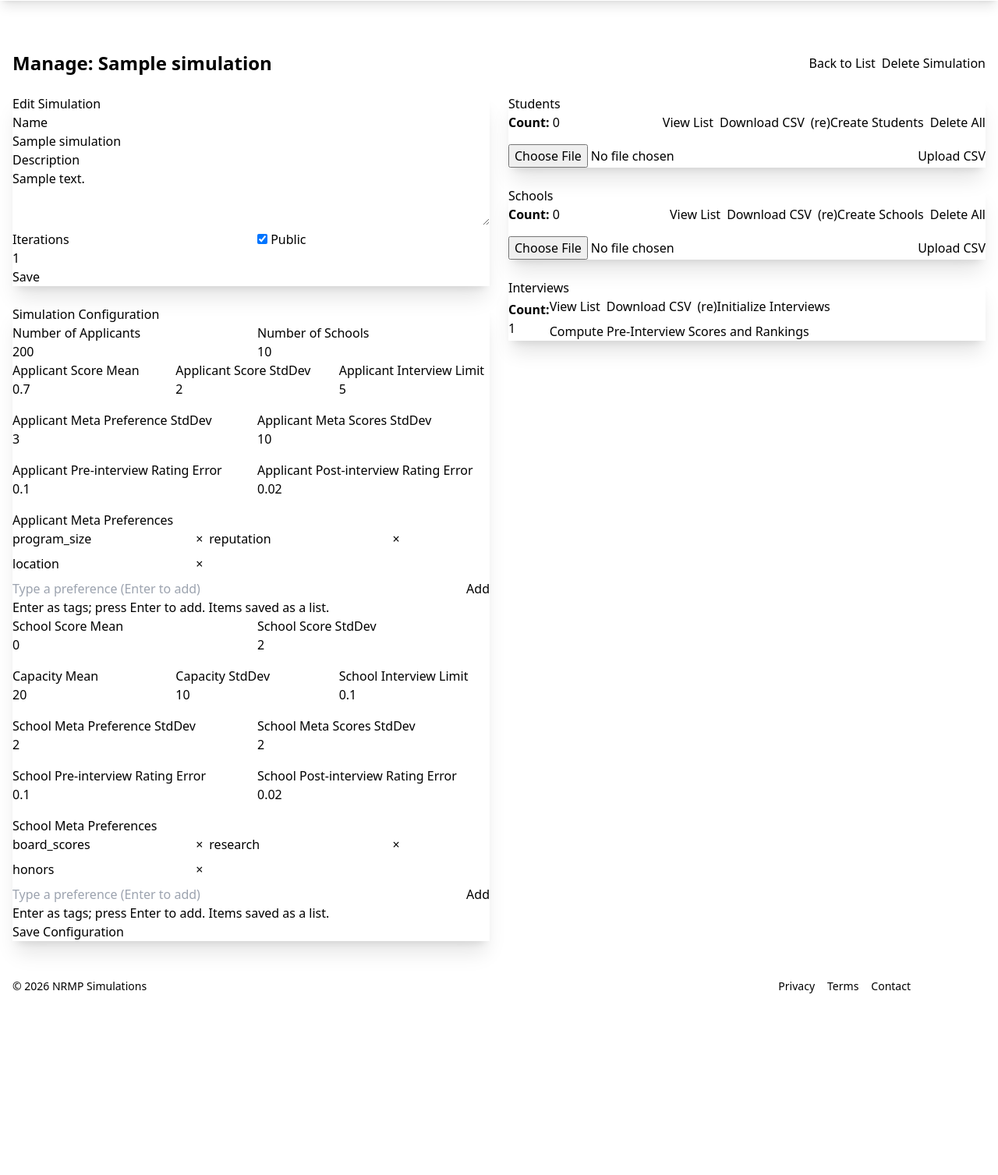
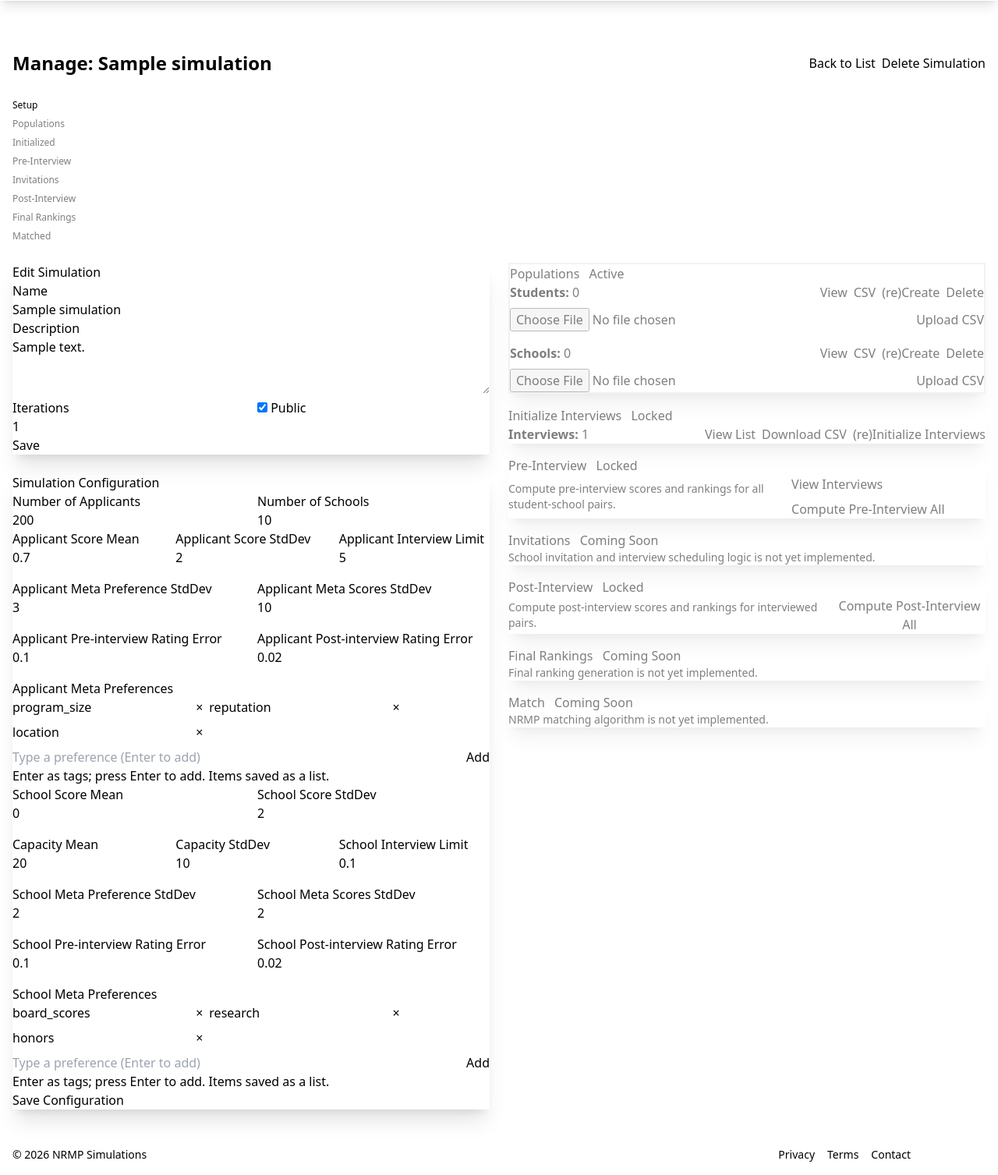
Before and after one commit to vincentdavis/NRMP_Simulated, a Django app: page /simulations/1/ in a window 1280 px wide. Shown: the part 303-1810 px from the top of the page at 78% size. Before the commit the page ends 1577 px from the top, so only its background shows below. Run offline with Django 5.2, Linux system fonts and the light colour scheme; a user stored in the database is signed in; tables that the repository leaves empty hold one stand-in row (values such as "Sample post"); data that the repository does not hold is empty; some libraries are stand-ins or nearby versions.

Commit message:
Add simulation workflow stages with post-interview scoring and stage-based UI
- Define SIMULATION_STAGES choices and add stage navigation methods to Simulation model
- Implement post-interview scoring/ranking functions in simulation_engine
- Add HTMX stage-card partials and workflow step indicator for multi-stage UI
- Add data migration converting "pending" status to "setup"
- Update TODO.md, pyproject.toml, and ruff.toml

Co-Authored-By: Claude Opus 4.6 (1M context) <noreply@anthropic.com>

```diff
--- /dev/null
+++ b/nrmps/templatetags/simulation_tags.py
@@ -0,0 +1,31 @@
+"""Template filters for simulation workflow stage rendering."""
+
+from django import template
+
+from nrmps.models import STAGE_ORDER
+
+register = template.Library()
+
+
+@register.filter
+def stage_complete(simulation, stage_key):
+    """Return True if *stage_key* is behind the simulation's current status."""
+    try:
+        return STAGE_ORDER.index(stage_key) < simulation.stage_index()
+    except ValueError:
+        return False
+
+
+@register.filter
+def stage_active(simulation, stage_key):
+    """Return True if *stage_key* is the simulation's current status."""
+    return simulation.status == stage_key
+
+
+@register.filter
+def stage_locked(simulation, stage_key):
+    """Return True if *stage_key* is ahead of the simulation's current status."""
+    try:
+        return STAGE_ORDER.index(stage_key) > simulation.stage_index()
+    except ValueError:
+        return True
--- a/nrmps/urls.py
+++ b/nrmps/urls.py
@@ -45,5 +45,6 @@ urlpatterns = (
         path("simulations/<int:pk>/compute-students-rankings/", views.simulation_compute_students_rankings, name="simulation_compute_students_rankings"),
         path("simulations/<int:pk>/compute-schools-rankings/", views.simulation_compute_schools_rankings, name="simulation_compute_schools_rankings"),
         path("simulations/<int:pk>/compute-pre-interview-all/", views.simulation_compute_pre_interview_all, name="simulation_compute_pre_interview_all"),
+        path("simulations/<int:pk>/compute-post-interview-all/", views.simulation_compute_post_interview_all, name="simulation_compute_post_interview_all"),
     ]
 )
--- a/nrmps/views.py
+++ b/nrmps/views.py
@@ -17,6 +17,21 @@ from .forms import SchoolsUploadForm, SignupForm, SimulationConfigForm, Simulati
 from .models import Interview, Simulation
 
 logger = logging.getLogger(__name__)
+
+
+def _render_stage_response(request, template, simulation, extra_context=None):
+    """Render a stage card partial plus an OOB workflow-steps swap.
+
+    Every HTMX action that changes stage state should use this helper so the
+    step indicator stays in sync without a full page reload.
+    """
+    context = {"simulation": simulation, "stages": simulation.get_workflow_stages()}
+    if extra_context:
+        context.update(extra_context)
+    card_html = render(request, template, context).content.decode()
+    oob_html = render(request, "nrmps/partials/_workflow_steps.html", context).content.decode()
+    oob_div = f'<div id="workflow-steps" hx-swap-oob="outerHTML">{oob_html}</div>'
+    return HttpResponse(card_html + oob_div)
 
 
 @require_GET
@@ -182,6 +197,7 @@ def simulation_manage(request, pk: int):
         "config_form": config_form,
         "students_upload_form": StudentsUploadForm(),
         "schools_upload_form": SchoolsUploadForm(),
+        "stages": sim.get_workflow_stages(),
     }
     return render(request, "nrmps/simulation_manage.html", context)
 
@@ -206,7 +222,8 @@ def simulation_delete_students(request, pk: int):
     if sim.owner_id != request.user.id:
         raise Http404()
     sim.delete_students()
-    return render(request, "nrmps/partials/_population_counts.html", {"simulation": sim})
+    sim.regress_status("setup")
+    return _render_stage_response(request, "nrmps/partials/_stage_populations.html", sim)
 
 
 @login_required
@@ -216,7 +233,8 @@ def simulation_delete_schools(request, pk: int):
     if sim.owner_id != request.user.id:
         raise Http404()
     sim.delete_schools()
-    return render(request, "nrmps/partials/_population_counts.html", {"simulation": sim})
+    sim.regress_status("setup")
+    return _render_stage_response(request, "nrmps/partials/_stage_populations.html", sim)
 
 
 @login_required
@@ -227,7 +245,9 @@ def simulation_create_students(request, pk: int):
     if sim.owner_id != request.user.id:
         raise Http404()
     sim.create_students()
-    return render(request, "nrmps/partials/_population_counts.html", {"simulation": sim})
+    if sim.students.exists() and sim.schools.exists():
+        sim.advance_status("populations")
+    return _render_stage_response(request, "nrmps/partials/_stage_populations.html", sim)
 
 
 @login_required
@@ -238,7 +258,9 @@ def simulation_create_schools(request, pk: int):
     if sim.owner_id != request.user.id:
         raise Http404()
     sim.create_schools()
-    return render(request, "nrmps/partials/_population_counts.html", {"simulation": sim})
+    if sim.students.exists() and sim.schools.exists():
+        sim.advance_status("populations")
+    return _render_stage_response(request, "nrmps/partials/_stage_populations.html", sim)
 
 
 @login_required
@@ -257,7 +279,9 @@ def simulation_upload_students(request, pk: int):
             for chunk in file.chunks():
                 out.write(chunk)
         sim.upload_students()
-    return render(request, "nrmps/partials/_population_counts.html", {"simulation": sim})
+    if sim.students.exists() and sim.schools.exists():
+        sim.advance_status("populations")
+    return _render_stage_response(request, "nrmps/partials/_stage_populations.html", sim)
 
 
 @login_required
@@ -276,7 +300,9 @@ def simulation_upload_schools(request, pk: int):
             for chunk in file.chunks():
                 out.write(chunk)
         sim.upload_schools()
-    return render(request, "nrmps/partials/_population_counts.html", {"simulation": sim})
+    if sim.students.exists() and sim.schools.exists():
+        sim.advance_status("populations")
+    return _render_stage_response(request, "nrmps/partials/_stage_populations.html", sim)
 
 
 # --- CSV downloads ---
@@ -409,7 +435,8 @@ def simulation_initialize_interviews(request, pk: int):
     from .simulation_engine import initialize_interview
 
     initialize_interview(sim)
-    return render(request, "nrmps/partials/_interview_counts.html", {"simulation": sim})
+    sim.advance_status("initialized")
+    return _render_stage_response(request, "nrmps/partials/_stage_initialize.html", sim)
 
 
 @login_required
@@ -469,7 +496,22 @@ def simulation_compute_pre_interview_all(request, pk: int):
     from .simulation_engine import compute_pre_interview_scores_and_rankings
 
     compute_pre_interview_scores_and_rankings(sim)
-    return render(request, "nrmps/partials/_interview_counts.html", {"simulation": sim})
+    sim.advance_status("pre_interview")
+    return _render_stage_response(request, "nrmps/partials/_stage_pre_interview.html", sim)
+
+
+@login_required
+@require_http_methods(["POST"])
+def simulation_compute_post_interview_all(request, pk: int):
+    """Compute post-interview scores and rankings for all interviewed pairs."""
+    sim = get_object_or_404(Simulation, pk=pk)
+    if sim.owner_id != request.user.id:
+        raise Http404()
+    from .simulation_engine import compute_post_interview_scores_and_rankings
+
+    compute_post_interview_scores_and_rankings(sim)
+    sim.advance_status("post_interview")
+    return _render_stage_response(request, "nrmps/partials/_stage_post_interview.html", sim)
 
 
 @login_required
--- a/ruff.toml
+++ b/ruff.toml
@@ -1,5 +1,5 @@
 # Ruff configuration file
-target-version = "py312"
+target-version = "py313"
 line-length = 120
 
 [lint]
@@ -15,7 +15,7 @@ select = [
     # - ERRORS
     "E",
     # eradicate (commented-out code)
-#    "ERA",
+    #    "ERA",
     # Pyflakes
     "F",
     "FLY",
@@ -45,7 +45,6 @@ select = [
     "TRIO",
     # - Warning
     "W",
-
 ]
 ignore = ["D107"]
 # Allow fix for all enabled rules (when `--fix`) is provided.
--- /dev/null
+++ b/templates/nrmps/partials/_stage_final_rankings.html
@@ -0,0 +1,15 @@
+{% load simulation_tags %}
+<div id="stage-final_rankings"
+     class="card bg-base-100 shadow-xl mb-4 opacity-50">
+  <div class="card-header">
+    <h2 class="card-title">
+      Final Rankings
+      <span class="badge badge-ghost badge-sm ml-2">Coming Soon</span>
+    </h2>
+  </div>
+  <div class="card-body">
+    <p class="text-sm text-base-content/60">
+      Final ranking generation is not yet implemented.
+    </p>
+  </div>
+</div>
--- /dev/null
+++ b/templates/nrmps/partials/_stage_initialize.html
@@ -0,0 +1,33 @@
+{% load simulation_tags %}
+<div id="stage-initialize"
+     class="card bg-base-100 shadow-xl mb-4{% if simulation|stage_active:'initialized' or simulation|stage_active:'populations' %} border-2 border-accent{% endif %}{% if simulation|stage_locked:'initialized' %} opacity-50{% endif %}">
+  <div class="card-header">
+    <h2 class="card-title">
+      Initialize Interviews
+      {% if simulation|stage_complete:"initialized" %}
+        <span class="badge badge-success badge-sm ml-2">Done</span>
+      {% elif simulation|stage_active:"initialized" or simulation|stage_active:"populations" %}
+        <span class="badge badge-accent badge-sm ml-2">Ready</span>
+      {% else %}
+        <span class="badge badge-ghost badge-sm ml-2">Locked</span>
+      {% endif %}
+    </h2>
+  </div>
+  <div class="card-body">
+    <div class="flex justify-between items-center">
+      <div><strong>Interviews:</strong> {{ simulation.interviews.count }}</div>
+      <div class="flex gap-2 flex-wrap">
+        <a class="btn btn-sm btn-outline" href="{% url 'nrmps:simulation_interviews' pk=simulation.pk %}">View List</a>
+        <a class="btn btn-sm btn-success btn-outline" href="{% url 'nrmps:simulation_download_interviews' pk=simulation.pk %}">Download CSV</a>
+        <button class="btn btn-sm btn-primary btn-outline"
+                hx-post="{% url 'nrmps:simulation_initialize_interviews' pk=simulation.pk %}"
+                hx-target="#stage-initialize"
+                hx-swap="outerHTML"
+                hx-confirm="(Re)initialize interview data? This will replace existing interviews."
+                {% if simulation|stage_locked:"initialized" %}disabled{% endif %}>
+          (re)Initialize Interviews
+        </button>
+      </div>
+    </div>
+  </div>
+</div>
--- /dev/null
+++ b/templates/nrmps/partials/_stage_invitations.html
@@ -0,0 +1,15 @@
+{% load simulation_tags %}
+<div id="stage-invitations"
+     class="card bg-base-100 shadow-xl mb-4 opacity-50">
+  <div class="card-header">
+    <h2 class="card-title">
+      Invitations
+      <span class="badge badge-ghost badge-sm ml-2">Coming Soon</span>
+    </h2>
+  </div>
+  <div class="card-body">
+    <p class="text-sm text-base-content/60">
+      School invitation and interview scheduling logic is not yet implemented.
+    </p>
+  </div>
+</div>
--- /dev/null
+++ b/templates/nrmps/partials/_stage_match.html
@@ -0,0 +1,15 @@
+{% load simulation_tags %}
+<div id="stage-matched"
+     class="card bg-base-100 shadow-xl mb-4 opacity-50">
+  <div class="card-header">
+    <h2 class="card-title">
+      Match
+      <span class="badge badge-ghost badge-sm ml-2">Coming Soon</span>
+    </h2>
+  </div>
+  <div class="card-body">
+    <p class="text-sm text-base-content/60">
+      NRMP matching algorithm is not yet implemented.
+    </p>
+  </div>
+</div>
--- /dev/null
+++ b/templates/nrmps/partials/_stage_populations.html
@@ -0,0 +1,79 @@
+{% load simulation_tags %}
+<div id="stage-populations"
+     class="card bg-base-100 shadow-xl mb-4{% if simulation|stage_active:'populations' or simulation|stage_active:'setup' %} border-2 border-accent{% endif %}{% if simulation|stage_locked:'populations' %} opacity-50{% endif %}">
+  <div class="card-header">
+    <h2 class="card-title">
+      Populations
+      {% if simulation|stage_complete:"populations" %}
+        <span class="badge badge-success badge-sm ml-2">Done</span>
+      {% elif simulation|stage_active:"populations" or simulation|stage_active:"setup" %}
+        <span class="badge badge-accent badge-sm ml-2">Active</span>
+      {% endif %}
+    </h2>
+  </div>
+  <div class="card-body">
+    <div class="mb-4">
+      <div class="flex justify-between items-center mb-2">
+        <div><strong>Students:</strong> {{ simulation.students.count }}</div>
+        <div class="flex gap-2 flex-wrap">
+          <a class="btn btn-sm btn-outline" href="{% url 'nrmps:simulation_students' pk=simulation.pk %}">View</a>
+          <a class="btn btn-sm btn-success btn-outline" href="{% url 'nrmps:simulation_download_students' pk=simulation.pk %}">CSV</a>
+          <button class="btn btn-sm btn-primary btn-outline"
+                  hx-post="{% url 'nrmps:simulation_create_students' pk=simulation.pk %}"
+                  hx-target="#stage-populations"
+                  hx-swap="outerHTML"
+                  hx-confirm="(Re)create students from the latest configuration? This will replace existing students.">
+            (re)Create
+          </button>
+          <button class="btn btn-sm btn-error btn-outline"
+                  hx-post="{% url 'nrmps:simulation_delete_students' pk=simulation.pk %}"
+                  hx-target="#stage-populations"
+                  hx-swap="outerHTML"
+                  hx-confirm="Delete all students for this simulation?">
+            Delete
+          </button>
+        </div>
+      </div>
+      <form hx-post="{% url 'nrmps:simulation_upload_students' pk=simulation.pk %}"
+            hx-target="#stage-populations"
+            hx-swap="outerHTML"
+            hx-encoding="multipart/form-data"
+            class="flex items-center gap-2">
+        <input type="file" name="file" accept=".csv" class="file-input file-input-sm file-input-bordered flex-1" required>
+        <button type="submit" class="btn btn-sm btn-primary">Upload CSV</button>
+      </form>
+    </div>
+    <div class="divider my-1"></div>
+    <div>
+      <div class="flex justify-between items-center mb-2">
+        <div><strong>Schools:</strong> {{ simulation.schools.count }}</div>
+        <div class="flex gap-2 flex-wrap">
+          <a class="btn btn-sm btn-outline" href="{% url 'nrmps:simulation_schools' pk=simulation.pk %}">View</a>
+          <a class="btn btn-sm btn-success btn-outline" href="{% url 'nrmps:simulation_download_schools' pk=simulation.pk %}">CSV</a>
+          <button class="btn btn-sm btn-primary btn-outline"
+                  hx-post="{% url 'nrmps:simulation_create_schools' pk=simulation.pk %}"
+                  hx-target="#stage-populations"
+                  hx-swap="outerHTML"
+                  hx-confirm="(Re)create schools from the latest configuration? This will replace existing schools.">
+            (re)Create
+          </button>
+          <button class="btn btn-sm btn-error btn-outline"
+                  hx-post="{% url 'nrmps:simulation_delete_schools' pk=simulation.pk %}"
+                  hx-target="#stage-populations"
+                  hx-swap="outerHTML"
+                  hx-confirm="Delete all schools for this simulation?">
+            Delete
+          </button>
+        </div>
+      </div>
+      <form hx-post="{% url 'nrmps:simulation_upload_schools' pk=simulation.pk %}"
+            hx-target="#stage-populations"
+            hx-swap="outerHTML"
+            hx-encoding="multipart/form-data"
+            class="flex items-center gap-2">
+        <input type="file" name="file" accept=".csv" class="file-input file-input-sm file-input-bordered flex-1" required>
+        <button type="submit" class="btn btn-sm btn-primary">Upload CSV</button>
+      </form>
+    </div>
+  </div>
+</div>
--- /dev/null
+++ b/templates/nrmps/partials/_stage_post_interview.html
@@ -0,0 +1,31 @@
+{% load simulation_tags %}
+<div id="stage-post_interview"
+     class="card bg-base-100 shadow-xl mb-4{% if simulation|stage_active:'post_interview' or simulation|stage_active:'pre_interview' %} border-2 border-accent{% endif %}{% if simulation|stage_locked:'post_interview' %} opacity-50{% endif %}">
+  <div class="card-header">
+    <h2 class="card-title">
+      Post-Interview
+      {% if simulation|stage_complete:"post_interview" %}
+        <span class="badge badge-success badge-sm ml-2">Done</span>
+      {% elif simulation|stage_active:"post_interview" or simulation|stage_active:"pre_interview" %}
+        <span class="badge badge-accent badge-sm ml-2">Ready</span>
+      {% else %}
+        <span class="badge badge-ghost badge-sm ml-2">Locked</span>
+      {% endif %}
+    </h2>
+  </div>
+  <div class="card-body">
+    <div class="flex justify-between items-center">
+      <div class="text-sm">Compute post-interview scores and rankings for interviewed pairs.</div>
+      <div class="flex gap-2">
+        <button class="btn btn-sm btn-primary btn-outline"
+                hx-post="{% url 'nrmps:simulation_compute_post_interview_all' pk=simulation.pk %}"
+                hx-target="#stage-post_interview"
+                hx-swap="outerHTML"
+                hx-confirm="Compute post-interview scores and rankings?"
+                {% if simulation|stage_locked:"post_interview" %}disabled{% endif %}>
+          Compute Post-Interview All
+        </button>
+      </div>
+    </div>
+  </div>
+</div>
--- /dev/null
+++ b/templates/nrmps/partials/_stage_pre_interview.html
@@ -0,0 +1,32 @@
+{% load simulation_tags %}
+<div id="stage-pre_interview"
+     class="card bg-base-100 shadow-xl mb-4{% if simulation|stage_active:'pre_interview' or simulation|stage_active:'initialized' %} border-2 border-accent{% endif %}{% if simulation|stage_locked:'pre_interview' %} opacity-50{% endif %}">
+  <div class="card-header">
+    <h2 class="card-title">
+      Pre-Interview
+      {% if simulation|stage_complete:"pre_interview" %}
+        <span class="badge badge-success badge-sm ml-2">Done</span>
+      {% elif simulation|stage_active:"pre_interview" or simulation|stage_active:"initialized" %}
+        <span class="badge badge-accent badge-sm ml-2">Ready</span>
+      {% else %}
+        <span class="badge badge-ghost badge-sm ml-2">Locked</span>
+      {% endif %}
+    </h2>
+  </div>
+  <div class="card-body">
+    <div class="flex justify-between items-center">
+      <div class="text-sm">Compute pre-interview scores and rankings for all student-school pairs.</div>
+      <div class="flex gap-2 flex-wrap">
+        <a class="btn btn-sm btn-outline" href="{% url 'nrmps:simulation_interviews' pk=simulation.pk %}">View Interviews</a>
+        <button class="btn btn-sm btn-primary btn-outline"
+                hx-post="{% url 'nrmps:simulation_compute_pre_interview_all' pk=simulation.pk %}"
+                hx-target="#stage-pre_interview"
+                hx-swap="outerHTML"
+                hx-confirm="Compute pre-interview scores and rankings? This runs: 1) Students rate schools, 2) Schools rate students, 3) Compute all rankings."
+                {% if simulation|stage_locked:"pre_interview" %}disabled{% endif %}>
+          Compute Pre-Interview All
+        </button>
+      </div>
+    </div>
+  </div>
+</div>
--- /dev/null
+++ b/templates/nrmps/partials/_workflow_steps.html
@@ -0,0 +1,11 @@
+{% load simulation_tags %}
+<div id="workflow-steps">
+  <ul class="steps steps-horizontal w-full mb-6">
+    {% for stage in stages %}
+      <li class="step{% if stage.complete %} step-primary{% elif stage.active %} step-accent{% endif %}"
+          data-content="{% if stage.complete %}&#10003;{% elif stage.active %}&#9679;{% endif %}">
+        <span class="text-xs{% if stage.locked %} opacity-50{% endif %}">{{ stage.label }}</span>
+      </li>
+    {% endfor %}
+  </ul>
+</div>
--- a/templates/nrmps/simulation_manage.html
+++ b/templates/nrmps/simulation_manage.html
@@ -13,6 +13,8 @@
         </form>
       </div>
     </div>
+
+    {% include "nrmps/partials/_workflow_steps.html" %}
 
     <div class="grid lg:grid-cols-2 gap-6">
       <div>
@@ -317,10 +319,13 @@
       </div>
 
       <div>
-        {% include "nrmps/partials/_population_counts.html" %}
-        <div class="mt-6">
-          {% include "nrmps/partials/_interview_counts.html" %}
-        </div>
+        {% include "nrmps/partials/_stage_populations.html" %}
+        {% include "nrmps/partials/_stage_initialize.html" %}
+        {% include "nrmps/partials/_stage_pre_interview.html" %}
+        {% include "nrmps/partials/_stage_invitations.html" %}
+        {% include "nrmps/partials/_stage_post_interview.html" %}
+        {% include "nrmps/partials/_stage_final_rankings.html" %}
+        {% include "nrmps/partials/_stage_match.html" %}
       </div>
     </div>
   </div>
```
Also changed, not shown: TODO.md (+47 -82 lines), nrmps/models.py (+65 -1 lines), nrmps/simulation_engine.py (+142 -4 lines), pyproject.toml (+15 -15 lines), nrmps/migrations/0006_alter_simulation_status_alter_student_score.py (added), nrmps/migrations/0007_convert_pending_status.py (added), 1 other file.
